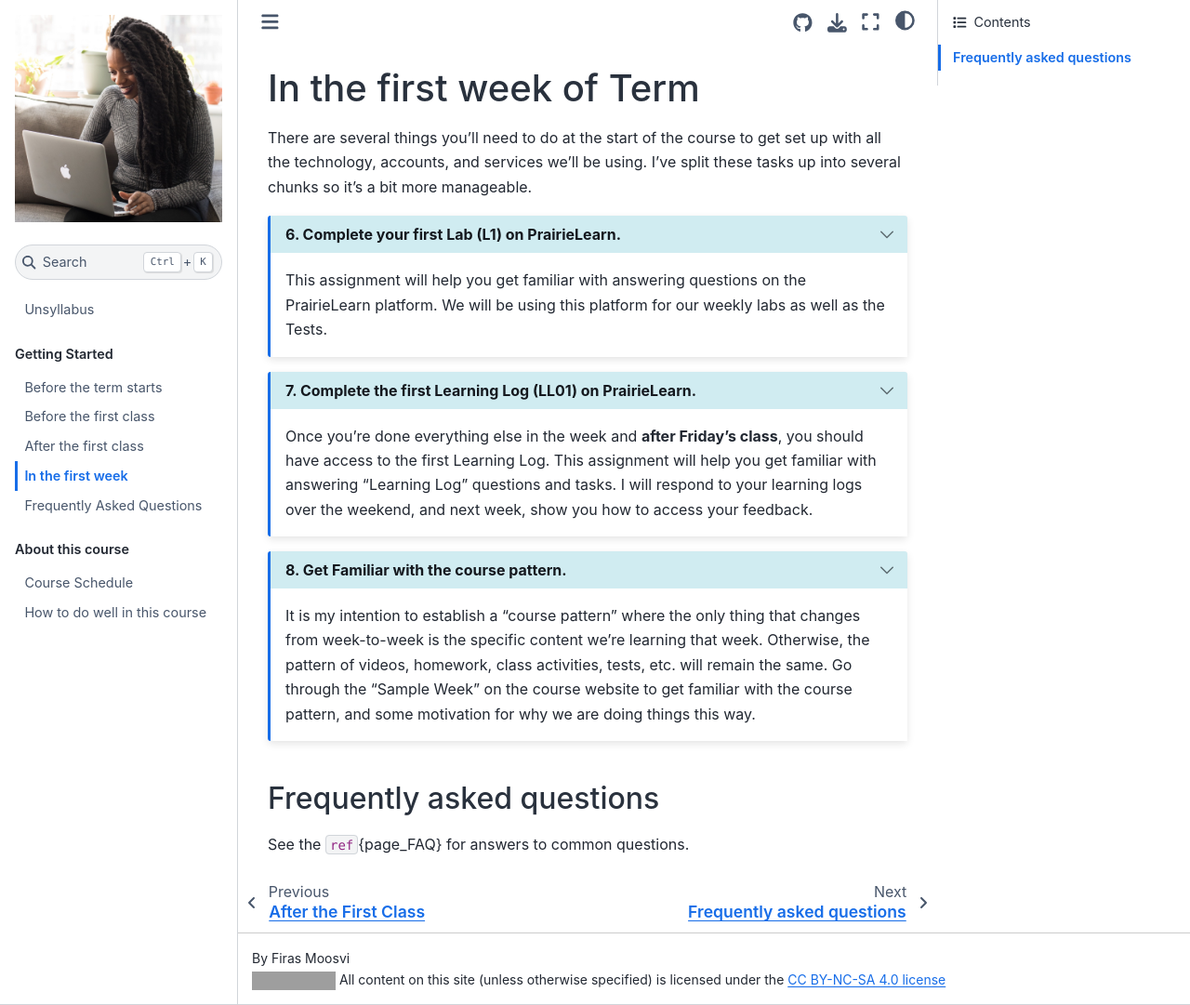
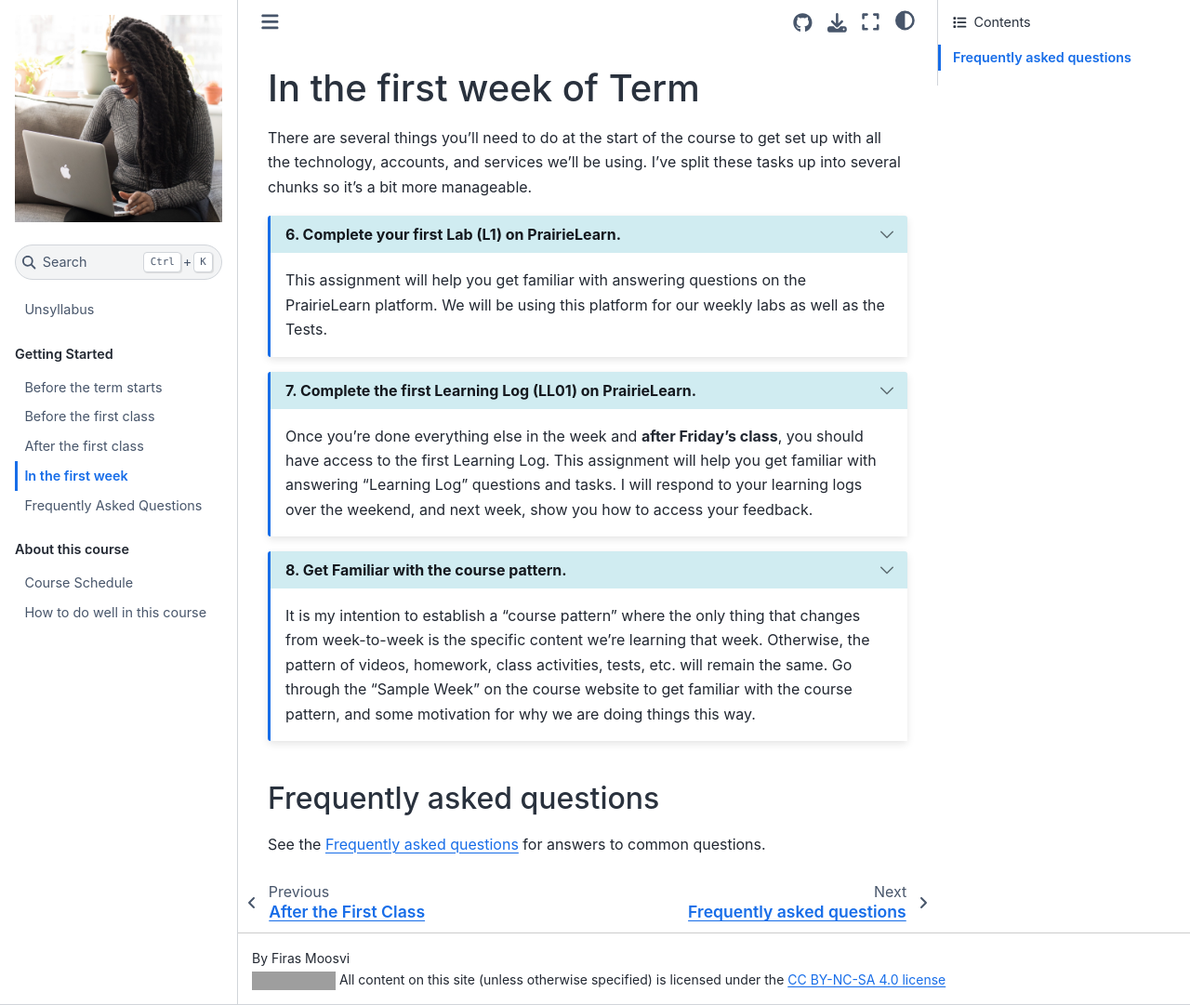
Before and after one commit to ubco-cmps/cosc122_course, a Jupyter Book: the page built from getting-started/tasks3.md, in a window 1280 px wide and 1081 px high. Shown: the whole window at 93% size. Built offline with Jupyter Book 1.0.4 settings and Sphinx 7.4.7 and the Sphinx Book theme 1.1.4, drawn with Linux system fonts in a browser that asks for light colours; pages that are not in the unit, such as notebooks, are missing from menus; grey boxes are pictures that could not be loaded.

Commit message:
fix link

```diff
--- a/getting-started/tasks3.md
+++ b/getting-started/tasks3.md
@@ -35,4 +35,4 @@ Go through the "Sample Week" on the course website to get familiar with the cour
 
 ## Frequently asked questions
 
-See the `ref`{page_FAQ} for answers to common questions.
+See the {ref}`page_FAQ` for answers to common questions.
```
Also changed, not shown: getting-started/faq.md (+1 -1 lines), getting-started/pre_term.md (+1 -1 lines), getting-started/tasks1.md (+1 -1 lines), getting-started/tasks2.md (+1 -1 lines).
